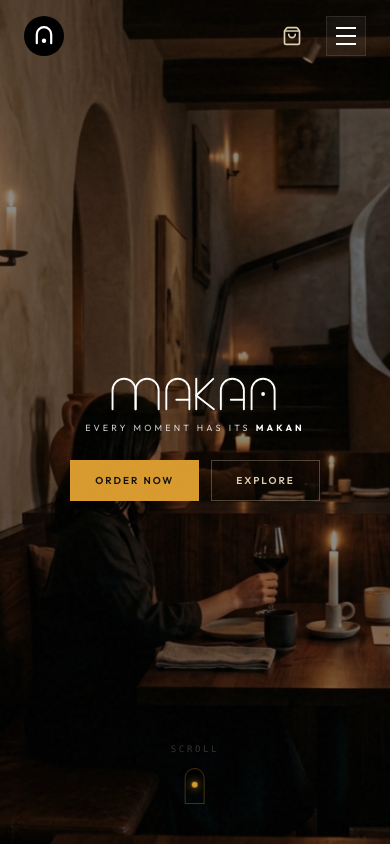
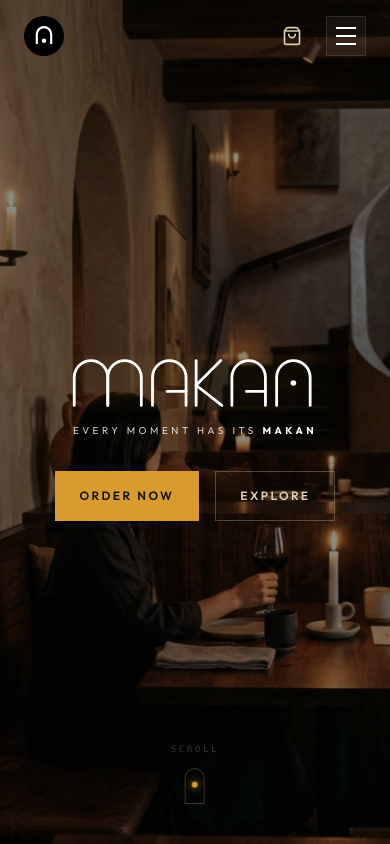
Before and after one commit to artomotivem5-alt/makan-22, a Next.js app: page / in a window 390 px wide. Shown: the top 844 px of the page. Built offline with nearby package versions, Linux system fonts and the light colour scheme.

Commit message:
Hero mobile: increase logo size and button sizing for better mobile display

```diff
--- a/src/components/hero.tsx
+++ b/src/components/hero.tsx
@@ -126,32 +126,32 @@
               width={400}
               height={80}
               priority
-              className="w-[65%] max-w-[260px] sm:max-w-md md:max-w-lg h-auto select-none hero-wordmark-glow"
+              className="w-[82%] max-w-[320px] sm:max-w-md md:max-w-lg h-auto select-none hero-wordmark-glow"
               draggable={false}
             />
           </div>
         </div>
 
         {/* Tagline */}
-        <div className="overflow-hidden mt-2 sm:mt-3">
-          <p className="hero-reveal-item font-sans text-[9px] sm:text-xs md:text-sm tracking-[0.35em] uppercase text-white/80 leading-relaxed">
+        <div className="overflow-hidden mt-3">
+          <p className="hero-reveal-item font-sans text-[10px] sm:text-xs md:text-sm tracking-[0.35em] uppercase text-white/80 leading-relaxed">
             EVERY MOMENT HAS ITS{' '}
             <span className="font-bold text-white">MAKAN</span>
           </p>
         </div>
 
         {/* Dual CTAs */}
-        <div className="overflow-hidden mt-6 sm:mt-8">
-          <div className="hero-reveal-item flex flex-row gap-3 sm:gap-4 justify-center">
+        <div className="overflow-hidden mt-8">
+          <div className="hero-reveal-item flex flex-row gap-4 justify-center">
             <button
               onClick={handleScrollToMenu}
-              className="px-6 sm:px-8 py-3 sm:py-4 bg-ember-gold text-makan-black font-semibold text-[10px] sm:text-xs tracking-[0.2em] uppercase transition-all duration-500 hover:bg-white hover:scale-105 shadow-lg shadow-ember-gold/15 border border-ember-gold cursor-pointer"
+              className="px-6 sm:px-8 py-4 bg-ember-gold text-makan-black font-semibold text-xs tracking-[0.2em] uppercase transition-all duration-500 hover:bg-white hover:scale-105 shadow-lg shadow-ember-gold/15 border border-ember-gold cursor-pointer"
             >
               ORDER NOW
             </button>
             <button
               onClick={handleScrollToLounges}
-              className="px-6 sm:px-8 py-3 sm:py-4 bg-transparent text-plaster-sand hover:text-white font-semibold text-[10px] sm:text-xs tracking-[0.2em] uppercase transition-all duration-500 hover:bg-white/5 hover:scale-105 border border-plaster-sand/30 hover:border-white/55 cursor-pointer"
+              className="px-6 sm:px-8 py-4 bg-transparent text-plaster-sand hover:text-white font-semibold text-xs tracking-[0.2em] uppercase transition-all duration-500 hover:bg-white/5 hover:scale-105 border border-plaster-sand/30 hover:border-white/55 cursor-pointer"
             >
               EXPLORE
             </button>
```
